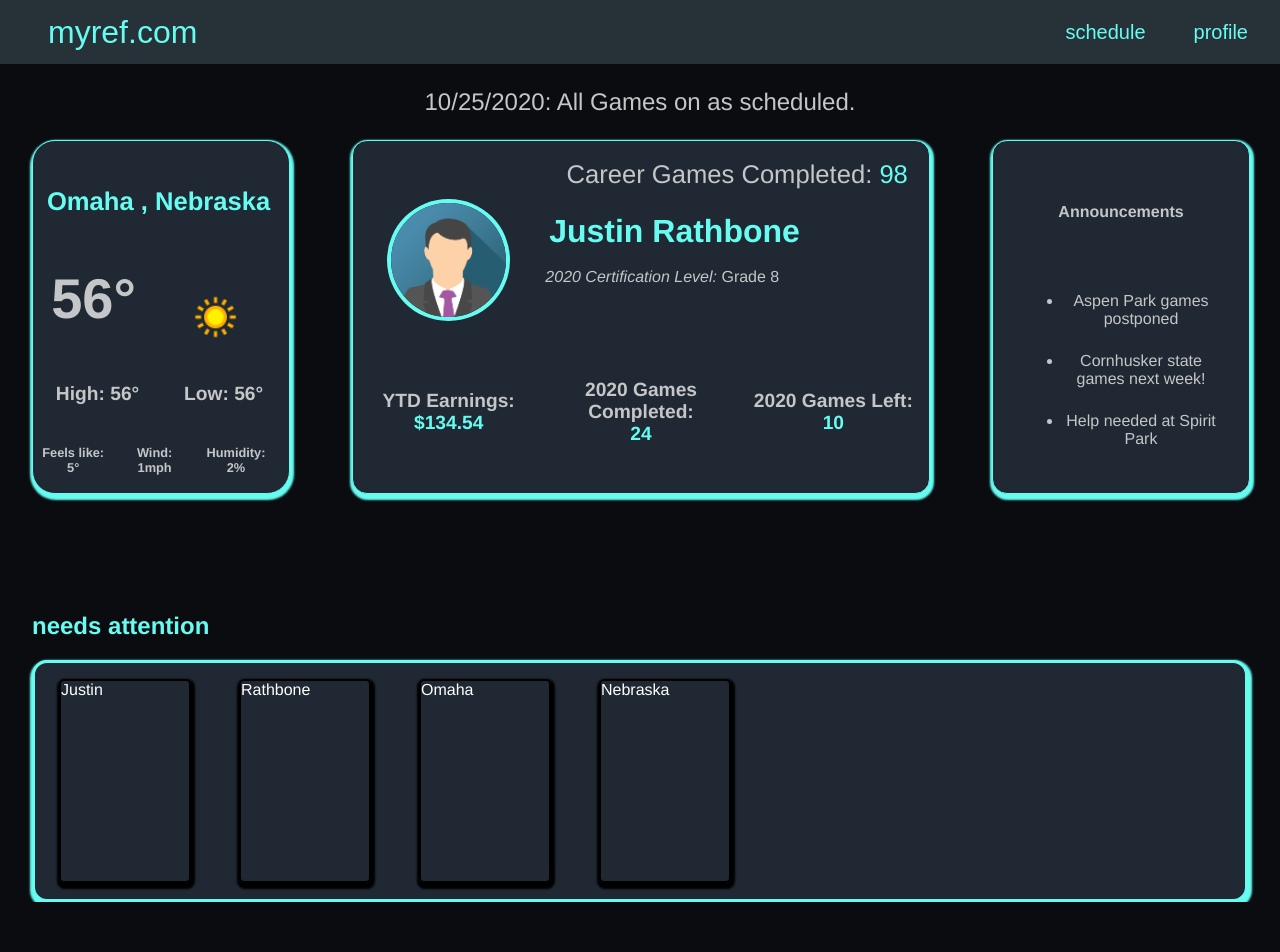
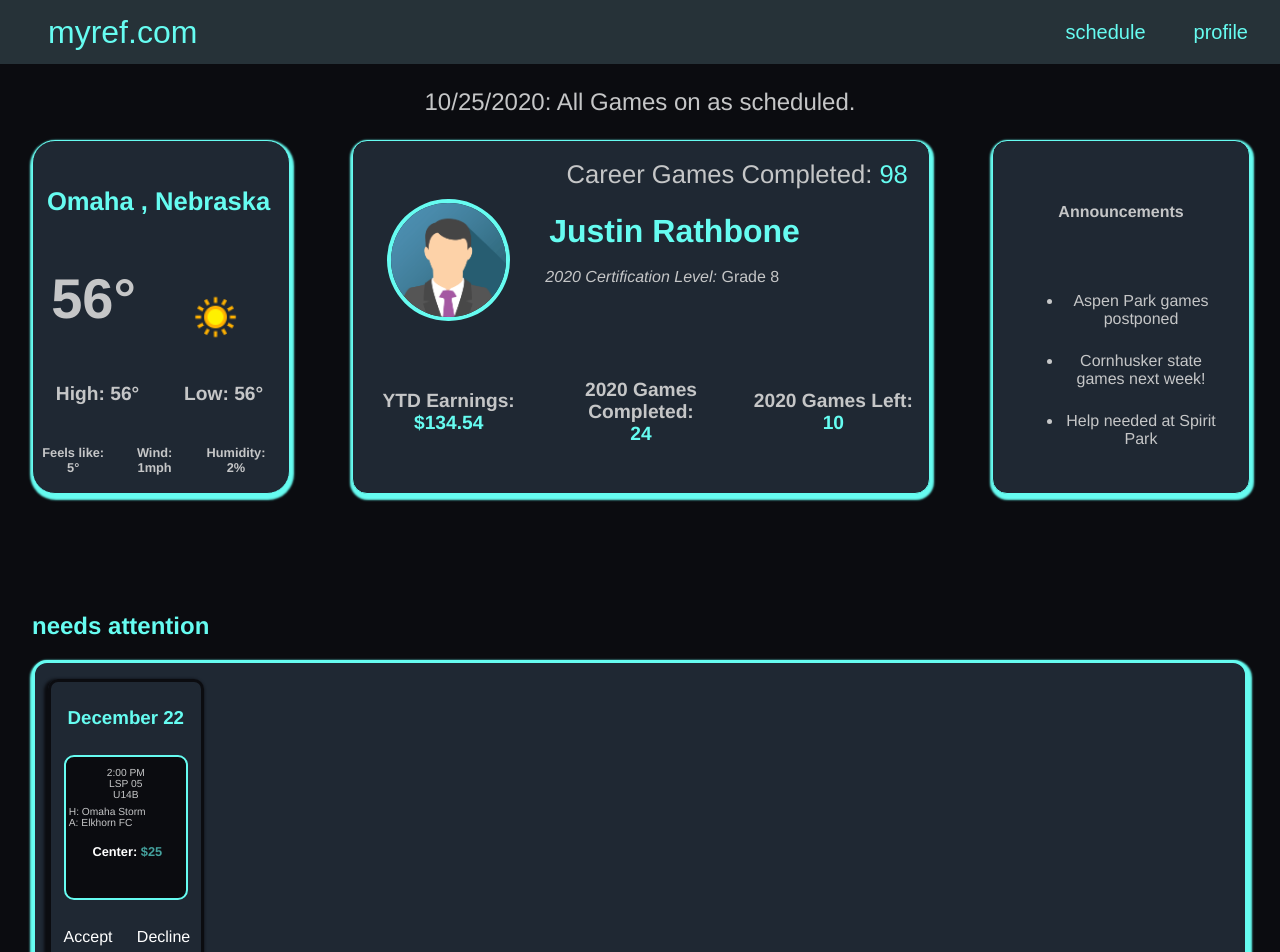
Before and after one commit to JRathbone/myrefapplication, an Angular app in the folder myrefapplication/: page / in a window 1280 px wide. Shown: the top 952 px of the page. Before the commit the page ends 902 px from the top, so only its background shows below. Built offline with nearby package versions, Linux system fonts and the light colour scheme; a web font is replaced by a local one.

Commit message:
nearly finished game component

```diff
--- a/myrefapplication/src/app/Components/assigned-games/assigned-games.component.css
+++ b/myrefapplication/src/app/Components/assigned-games/assigned-games.component.css
@@ -7,14 +7,16 @@
     width: 95%;
 }
 
-.assignedGamesContainer div{
+.assignedGamesContainer mat-grid-list{
     height: 25vh;
     width: 10vw;
+    min-width: 150px;
+    min-height: 250px;
     color: white;
-    border: 2px solid black;
-    box-shadow: 1px 3px 2px 3px black;
-    margin: 2vh 3vh;
-    border-radius: 5px;
+    border: 3px solid #0B0C10;
+    box-shadow: -2px 2px 3px 2px #0B0C10;
+    margin: 2vh 1vw;
+    border-radius: 10px;
 }
 
 
@@ -23,8 +25,48 @@
     display: flex;
     flex-wrap: wrap;
     justify-content: flex-start;
+    align-items: center;
     box-shadow: 1px 3px 2px 3px #66fcf1;
     border: 3px solid #66fcf1;
     border-radius: 15px;
     background-color: #1F2833;
 }
+
+.gameInfo{
+    background-color: #0B0C10;
+    border: 2px solid #66fcf1;
+    width: 80%;
+    margin: auto;
+    height: 97%;
+    border-radius: 10px;
+    text-align: center;
+}
+
+.gameInfo p{
+    margin: 0px auto;
+    font-size: .8vw;
+}
+
+.gameInfo h6{
+    font-size: 1vw;
+}
+
+
+
+@media only screen and (max-width: 600px) {
+    .assignedGamesContainer{
+        justify-content: center;
+        align-items: center;
+    }
+
+    .gameInfo p{
+        margin: 0px auto;
+        font-size: 3.5vw;
+    }
+
+    .gameInfo h6{
+        font-size: 4vw;
+    }
+
+
+  }
--- a/myrefapplication/src/app/Components/assigned-games/assigned-games.component.html
+++ b/myrefapplication/src/app/Components/assigned-games/assigned-games.component.html
@@ -1,9 +1,23 @@
 <div class="componentContainer">
     <h2 style="color: #66fcf1;">needs attention</h2>
   <div class="assignedGamesContainer">
-    <div>Justin</div>
-    <div>Rathbone</div>
-    <div>Omaha</div>
-    <div>Nebraska</div>
+    <mat-grid-list cols="2" rowHeight="9vh">
+      <mat-grid-tile colspan="2" rowspan="1">
+        <h3 style="color: #66fcf1;">December 22</h3>
+      </mat-grid-tile>
+      <mat-grid-tile colspan="2" rowspan="2">
+        <div class="gameInfo">
+          <p style="margin-top: 10px;">2:00 PM</p>
+          <p>LSP 05</p>
+          <p>U14B</p>
+          <span></span>
+          <p style="text-align: left; margin-left: 3px; margin-top: .75vh;">H: Omaha Storm</p>
+          <p style="text-align: left; margin-left: 3px;">A: Elkhorn FC</p>
+          <h6 style="text-align: center; margin-left: 3px; margin-top: 2vh;">Center: <span style="color: #45A29E;">$25</span></h6>
+        </div>
+      </mat-grid-tile>
+      <mat-grid-tile colspan="1" rowspan="1">Accept</mat-grid-tile>
+      <mat-grid-tile colspan="1" rowspan="1">Decline</mat-grid-tile>
+    </mat-grid-list>
   </div>
 </div>
--- a/myrefapplication/src/app/Components/assigned-games/assigned-games.component.ts
+++ b/myrefapplication/src/app/Components/assigned-games/assigned-games.component.ts
@@ -10,6 +10,7 @@ export class AssignedGamesComponent implements OnInit {
   constructor() { }
 
   ngOnInit(): void {
+
   }
 
 }
```
Also changed, not shown: myrefapplication/src/app/Components/landing/landing.component.html (+0 -57 lines).
